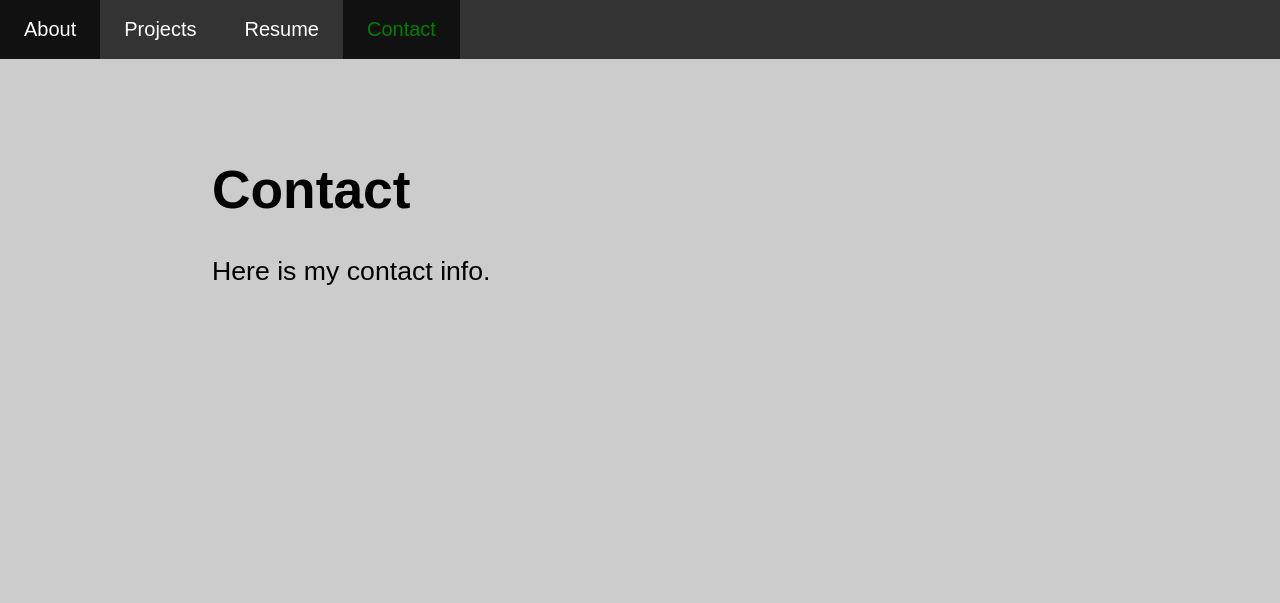
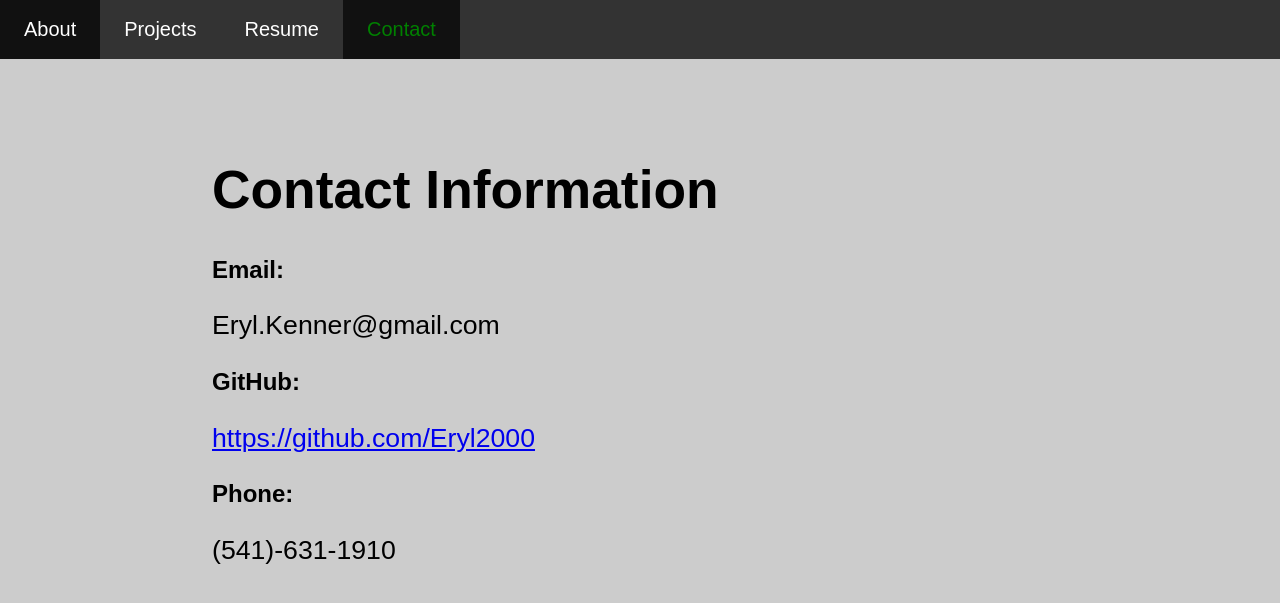
Before and after one commit to ErylKenner/ErylKenner.github.io, a Jekyll site: the page built from contact.md, in a window 1280 px wide. Shown: the top 603 px of the page. Built offline with Jekyll 4.4.1, drawn with Linux system fonts in a browser that asks for light colours.

Commit message:
Added basic info to all pages

```diff
--- a/_sass/main.scss
+++ b/_sass/main.scss
@@ -70,3 +70,7 @@ p {
     padding: 10px;
     margin: 0px 20px;
 }
+
+#resume{
+    margin: 0;
+}
--- a/contact.md
+++ b/contact.md
@@ -2,6 +2,13 @@
 layout: default
 title: Eryl Kenner
 ---
-# Contact
+# Contact Information
 
-Here is my contact info.
+## Email:
+Eryl.Kenner@gmail.com
+
+## GitHub:
+<a href="https://github.com/Eryl2000">https://github.com/Eryl2000</a>
+
+## Phone:
+(541)-631-1910
```
Also changed, not shown: index.md (+1 -1 lines), projects.md (+15 -1 lines), resume.md (+1 -2 lines), 2 other files.
